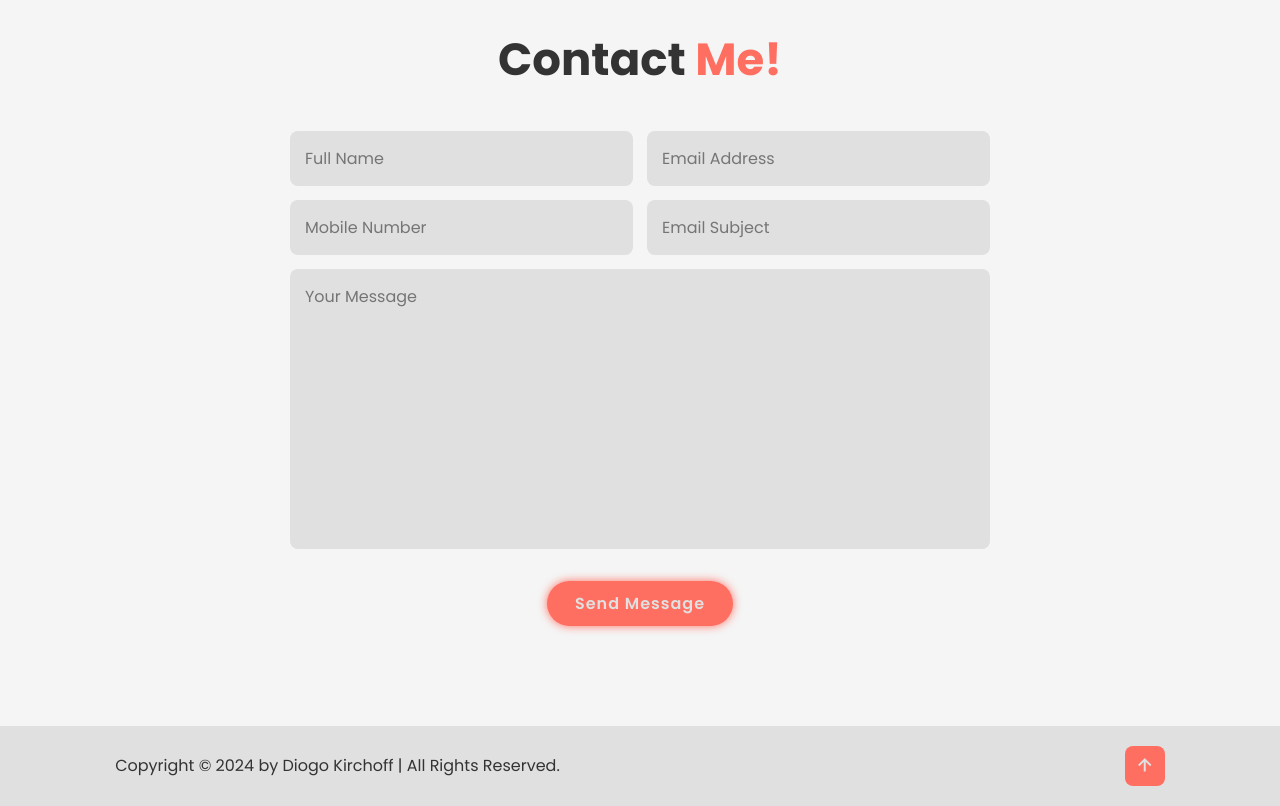
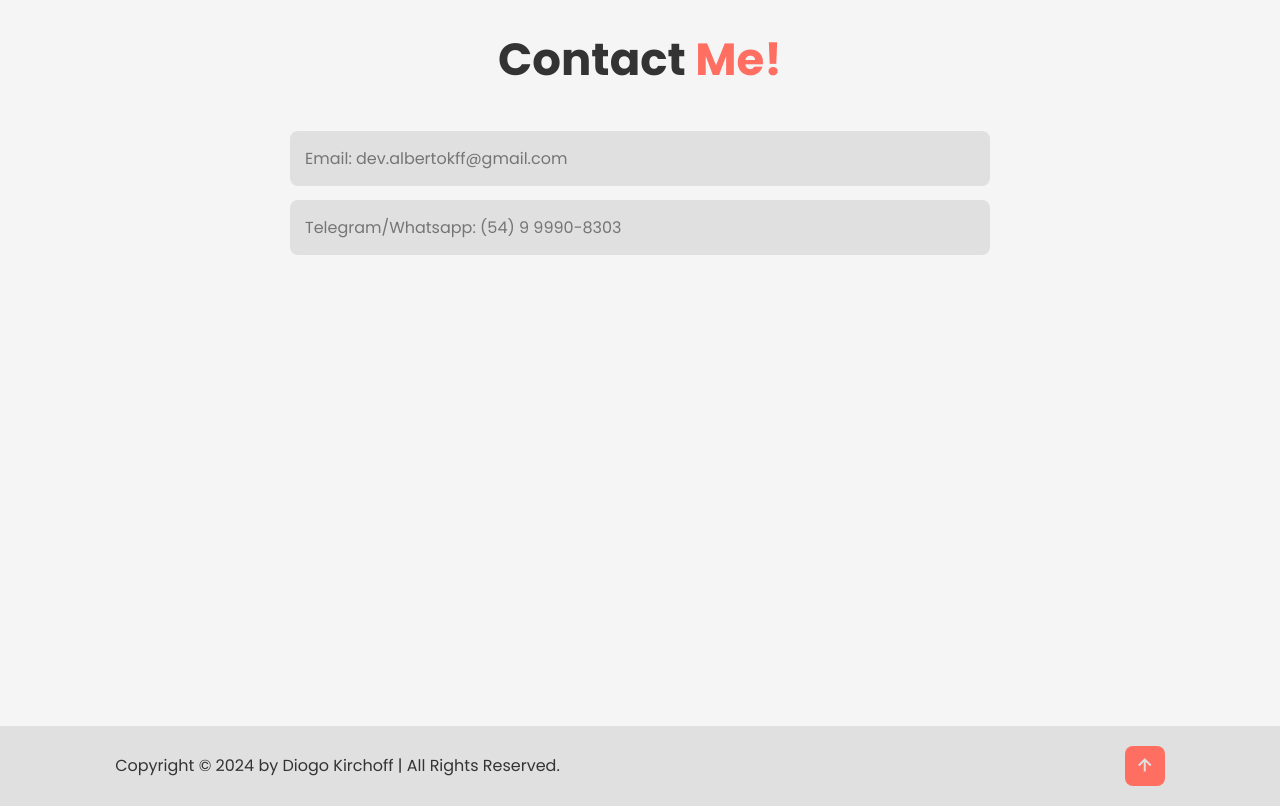
Before and after one commit to albertokff/albertokff.github.io, a plain HTML site: page index.html in a window 1280 px wide. Shown: the part 4300-5106 px from the top of the page. Drawn offline with nearby package versions, Linux system fonts and the light colour scheme.

Commit message:
update contact

```diff
--- a/index.html
+++ b/index.html
@@ -157,15 +157,9 @@
 
         <form action="#">
             <div class="input-box">
-                <input type="text" placeholder="Full Name">
-                <input type="email" placeholder="Email Address">
+                <input type="text" placeholder="Email: dev.albertokff@gmail.com" style="width: 100%;">
+                <input type="text" placeholder="Telegram/Whatsapp: (54) 9 9990-8303" style="width: 100%;">
             </div>
-            <div class="input-box">
-                <input type="number" placeholder="Mobile Number">
-                <input type="text" placeholder="Email Subject">
-            </div>
-            <textarea name="" id="" cols="30" rows="10" placeholder="Your Message"></textarea>
-            <input type="submit" value="Send Message" class="btn">
         </form>
     </section>
 
```
